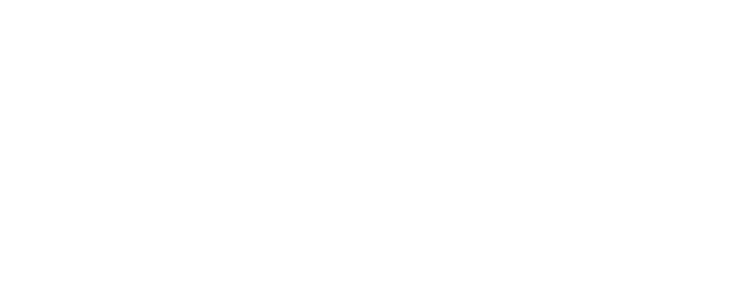
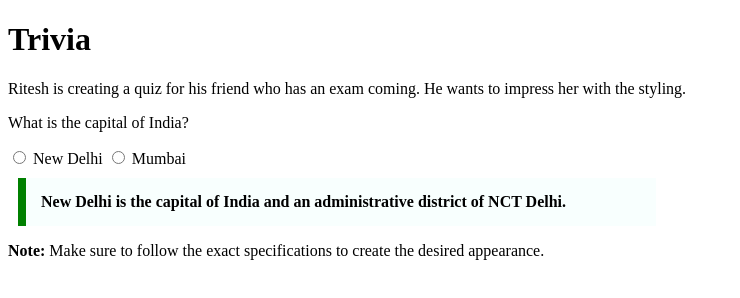
Before and after one commit to acciojob/trivia-subir211, a website: page main.html in a window 1280 px wide. Shown: the whole page, without its empty margins (0-740 px from the left). Drawn offline with Linux system fonts and the light colour scheme.

Commit message:
created a submission

```diff
--- a/main.html
+++ b/main.html
@@ -1,16 +1,49 @@
 <!DOCTYPE html>
+<html lang="en">
+<head>
+    <meta charset="UTF-8">
+    <meta http-equiv="X-UA-Compatible" content="IE=edge">
+    <meta name="viewport" content="width=device-width, initial-scale=1.0">
+    <title>Trivia Question</title>
+    <style>
+        table {
+            border-collapse: collapse;
+            width: 100%;
+        }
+        th, td {
+            border: 1px solid black;
+            padding: 8px;
+            text-align: left;
+        }
+        th {
+            background-color: #f2f2f2;
+        }
+        blockquote {
+            max-width: 600px;
+            margin: 10px;
+            padding: 15px;
+            border-left: 8px solid green;
+            background-color: #f8fffe;
+            font-weight: bold;
+        }
+    </style>
+</head>
+<body>
+    <h1>Trivia</h1>
+    <p>Ritesh is creating a quiz for his friend who has an exam coming. He wants to impress her with the styling.</p>
 
-<html>
+    <p>What is the capital of India?</p>
+    <label>
+        <input type="radio" name="capital" value="New Delhi"> New Delhi
+    </label>
+    <label>
+        <input type="radio" name="capital" value="Mumbai"> Mumbai
+    </label>
 
-<head>
-	<link rel="stylesheet" href="styles.css">
-</head>
+    <blockquote cite="https://en.wikipedia.org/wiki/New_Delhi">
+        New Delhi is the capital of India and an administrative district of NCT Delhi.
+    </blockquote>
 
-<body>
-	<!-- the entire body must be written by student -->
-    <script type="text/javascript" src="./script.js">
-</script>
-
+    <p><strong>Note:</strong> Make sure to follow the exact specifications to create the desired appearance.</p>
 </body>
-
 </html>
```
